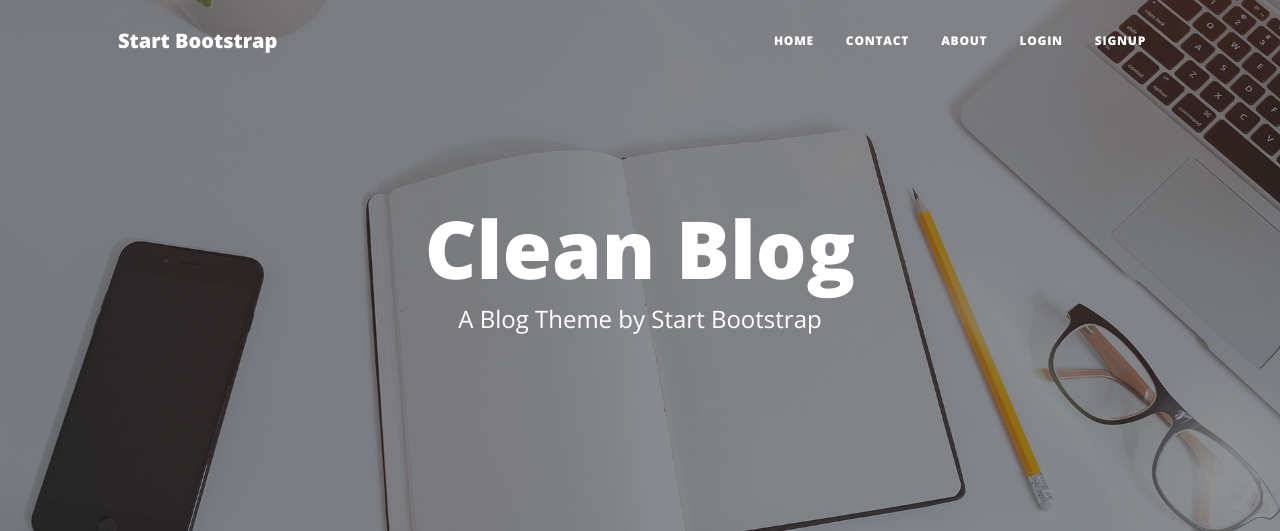
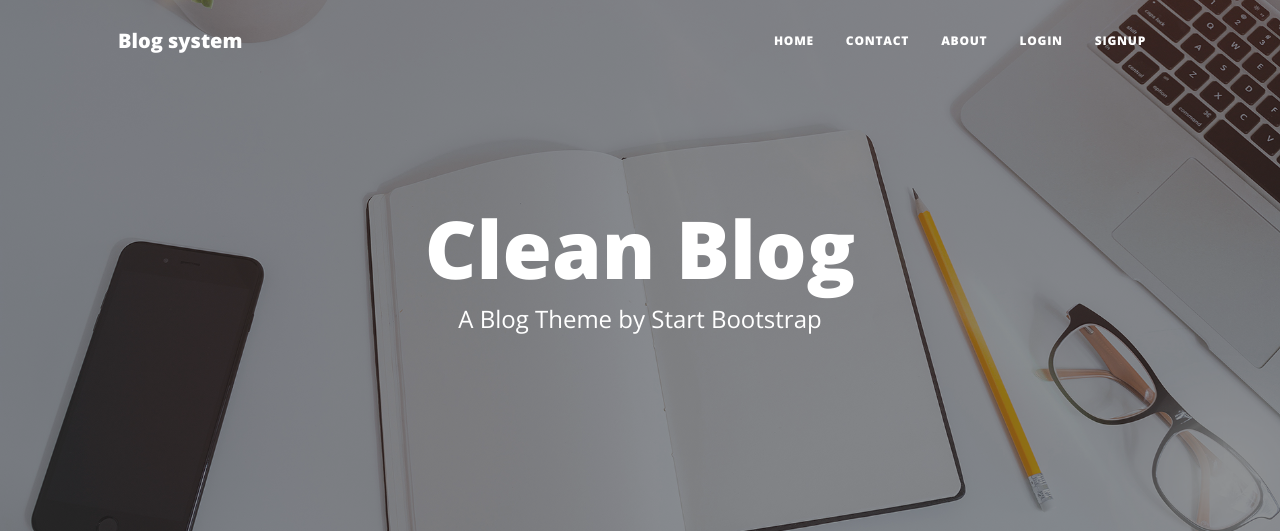
Before and after one commit to ahmedsaadx/blog_system_project, a PHP site: page / in a window 1280 px wide. Shown: the top 531 px of the page. Run offline with PHP 8.4, Linux system fonts and the light colour scheme; data that the repository does not hold is empty; some libraries are stand-ins or nearby versions.

Commit message:
edit header

```diff
--- a/inc/header.php
+++ b/inc/header.php
@@ -19,7 +19,7 @@
         <!-- Navigation-->
         <nav class="navbar navbar-expand-lg navbar-light" id="mainNav">
             <div class="container px-4 px-lg-5">
-                <a class="navbar-brand" href="index.php">Start Bootstrap</a>
+                <a class="navbar-brand" href="index.php">Blog system</a>
                 <button class="navbar-toggler" type="button" data-bs-toggle="collapse" data-bs-target="#navbarResponsive" aria-controls="navbarResponsive" aria-expanded="false" aria-label="Toggle navigation">
                     Menu
                     <i class="fas fa-bars"></i>
```
